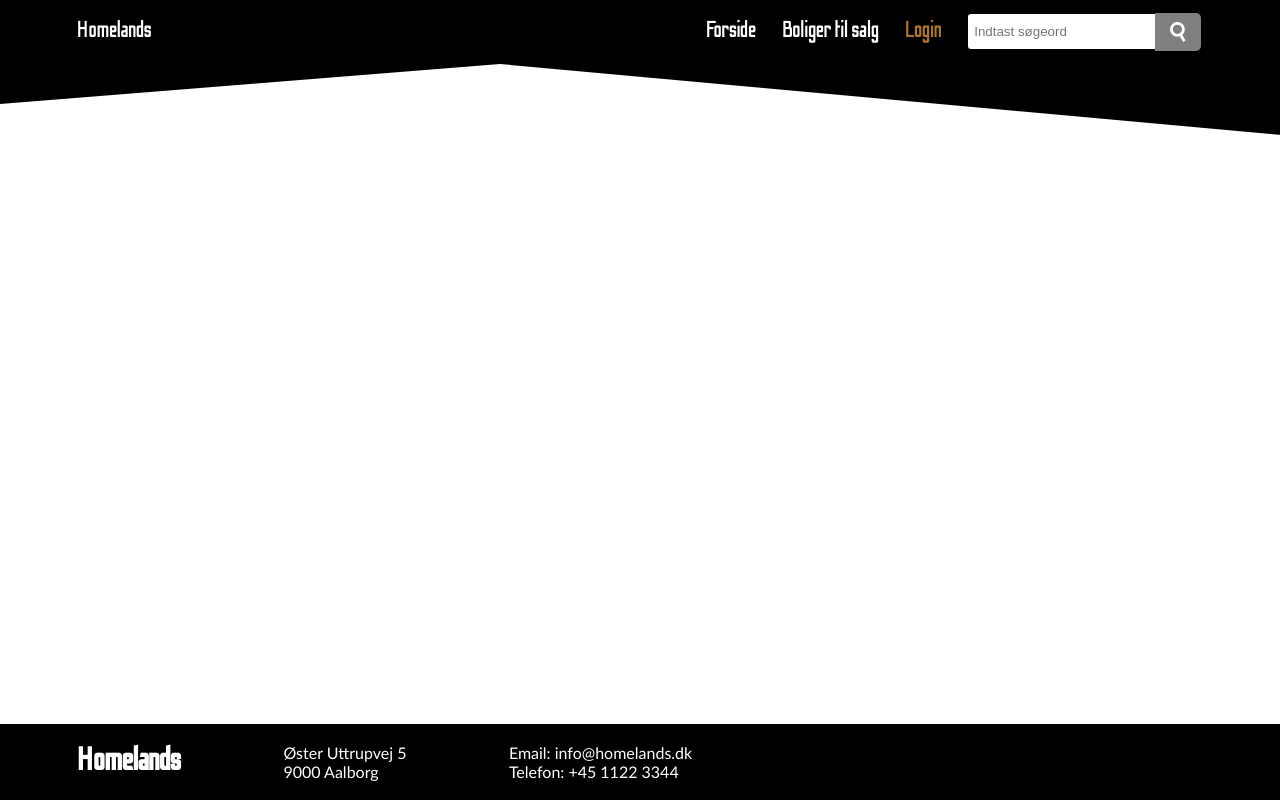
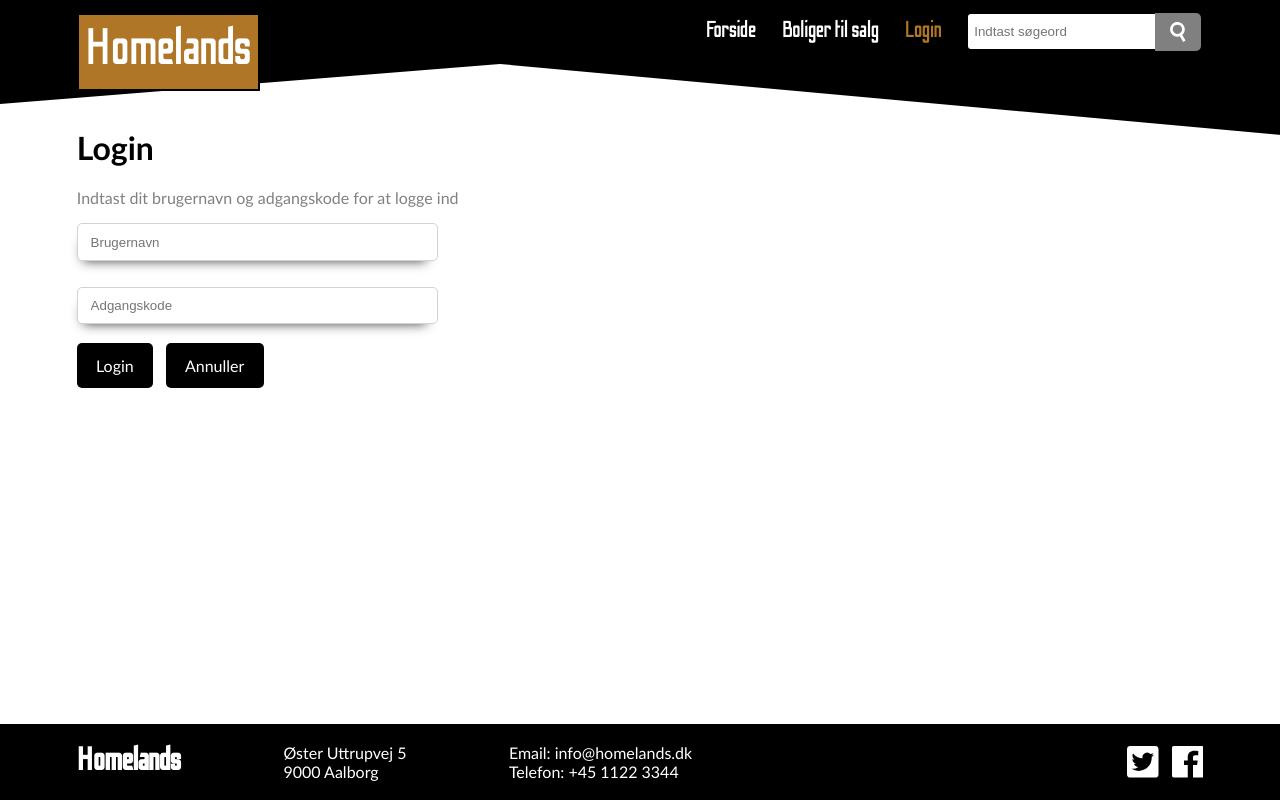
Before and after one commit to fredeskrubba/homelands, a React (Create React App) app: page /Login in a window 1280 px wide. Built offline with nearby package versions, Linux system fonts and the light colour scheme.

Commit message:
add footer logos

```diff
--- a/src/App.js
+++ b/src/App.js
@@ -4,7 +4,7 @@ import Home from "./pages/Home";
 import Listings from "./pages/Listings";
 import Login from "./pages/Login";
 import Footer from "./components/Footer";
-
+import Admin from "./pages/Admin";
 
 function App() {
   return (
@@ -14,6 +14,7 @@ function App() {
       <Route path="/" component={Home} />
       <Route path="/listings" component={Listings} />
       <Route path="/Login" component={Login} />
+      <Route path="/Login/Admin" component={Admin} />
     </div>
   );
 }
--- a/src/components/Footer.js
+++ b/src/components/Footer.js
@@ -1,9 +1,13 @@
 import React from 'react'
 import styled from 'styled-components'
 import { useGlobalStore } from '../stores/globalStore'
+import {ReactComponent as TwitterIcon} from "../assets/icons/twitter-icon.svg"
+import {ReactComponent as FacebookIcon} from "../assets/icons/facebook-logo.svg"
 
 const FooterDiv = styled.footer`
     position: fixed;
+    display: flex;
+    justify-content: space-between;
     bottom: 0;
     left: 0;
     right: 0;
@@ -23,6 +27,11 @@ const FooterDiv = styled.footer`
             margin: 0;
         }
     }
+    .socials{
+        display: flex;
+        gap: 1vw;
+        align-items: center;
+    }
 `
 
 const Footer = () => {
@@ -39,7 +48,10 @@ const Footer = () => {
                 <p>Email: info@homelands.dk</p>
                 <p>Telefon: +45 1122 3344 </p>
             </section>
-
+        </div>
+        <div className='socials'>
+            <TwitterIcon/>
+            <FacebookIcon/>
         </div>
     </FooterDiv>
   )
--- a/src/components/Nav.js
+++ b/src/components/Nav.js
@@ -109,7 +109,7 @@ const Nav = () => {
     <Navbar background={colors.black} logoBackground={colors.brown}>
         <div className='nav-container'>
             <Link href="/">
-                <a>Homelands</a>
+                <a className='logo'>Homelands</a>
             </Link>
             <section>
                 <ActiveLink href="/">
--- a/src/pages/Home.js
+++ b/src/pages/Home.js
@@ -50,7 +50,7 @@ const Home = () => {
     fetchReviews("https://api.mediehuset.net/homelands/reviews")
     fetchEmployees("https://api.mediehuset.net/homelands/staff")
   }, [])
-  console.log(employees)
+
   return (
     <>
       <Header>
--- a/src/pages/Login.js
+++ b/src/pages/Login.js
@@ -1,8 +1,62 @@
 import React from 'react'
+import styled from 'styled-components'
+import { useGlobalStore } from '../stores/globalStore'
+
+
+const LoginCont = styled.main`
+  margin-top: 10vw;
+  margin-left: 6vw;
+  p{
+    color: grey;
+  }
+
+  .form{
+    display: flex;
+    flex-direction: column;
+    width: 30%;
+    gap: 2vw;
+    input{
+      padding:0.8vw 1vw;
+      border-radius: 5px;
+      border: 1px solid lightgrey;
+      box-shadow: -3px 9px 12px -9px rgba(0,0,0,0.75);
+      &:focus{
+        outline: none;
+      }
+    }
+  }
+
+  .buttons{
+    display: flex;
+    gap: 1vw;
+    margin-top: 1.5vw;
+    button{
+      box-shadow: -3px 9px 12px -9px rgba(0,0,0,0.75);
+      all: unset;
+      background-color: ${props => props.btnBackground};
+      padding: 1vw 1.5vw;
+      color: #fff;
+      border-radius: 5px;
+    }
+  }
+`
 
 const Login = () => {
+const colors = useGlobalStore((state)=> state.colors)
+
   return (
-    <div>Login</div>
+    <LoginCont btnBackground={colors.black}>
+      <h1>Login</h1>
+      <p>Indtast dit brugernavn og adgangskode for at logge ind</p>
+      <section className='form'>
+        <input type="text" placeholder='Brugernavn'/>
+        <input type="text" placeholder='Adgangskode'/>
+      </section>
+      <section className='buttons'>
+        <button>Login</button>
+        <button>Annuller</button>
+      </section>
+    </LoginCont>
   )
 }
 
```
Also changed, not shown: src/assets/icons/facebook-logo.svg (added), src/assets/icons/twitter-icon.svg (added).
